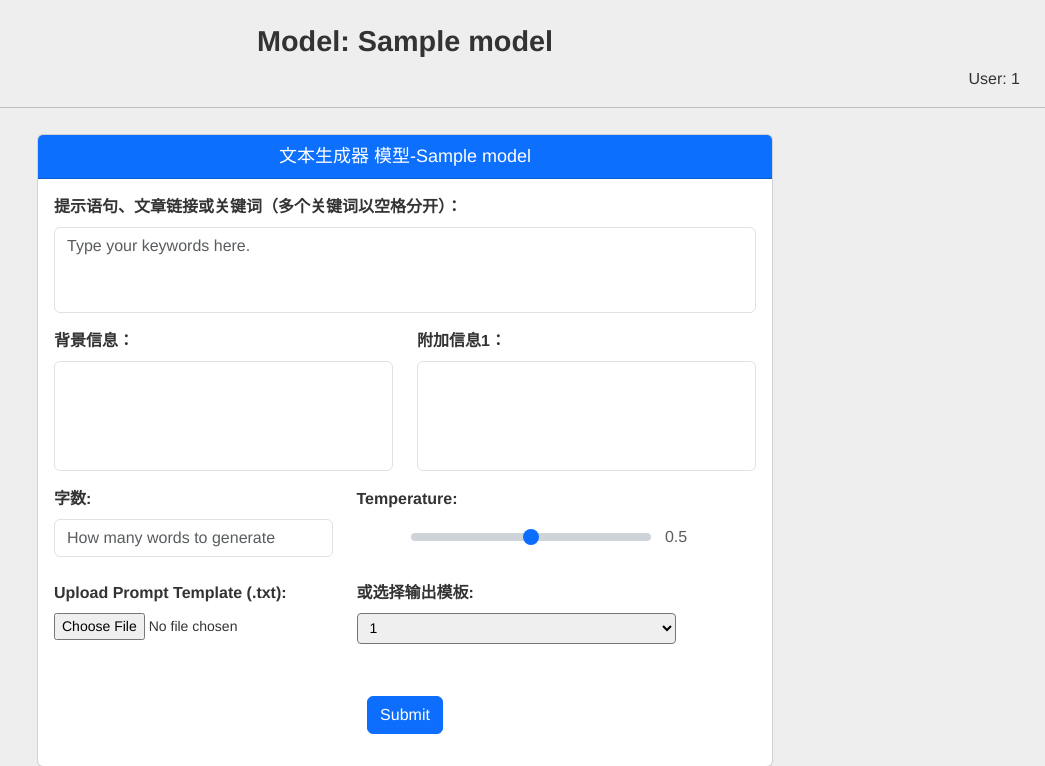
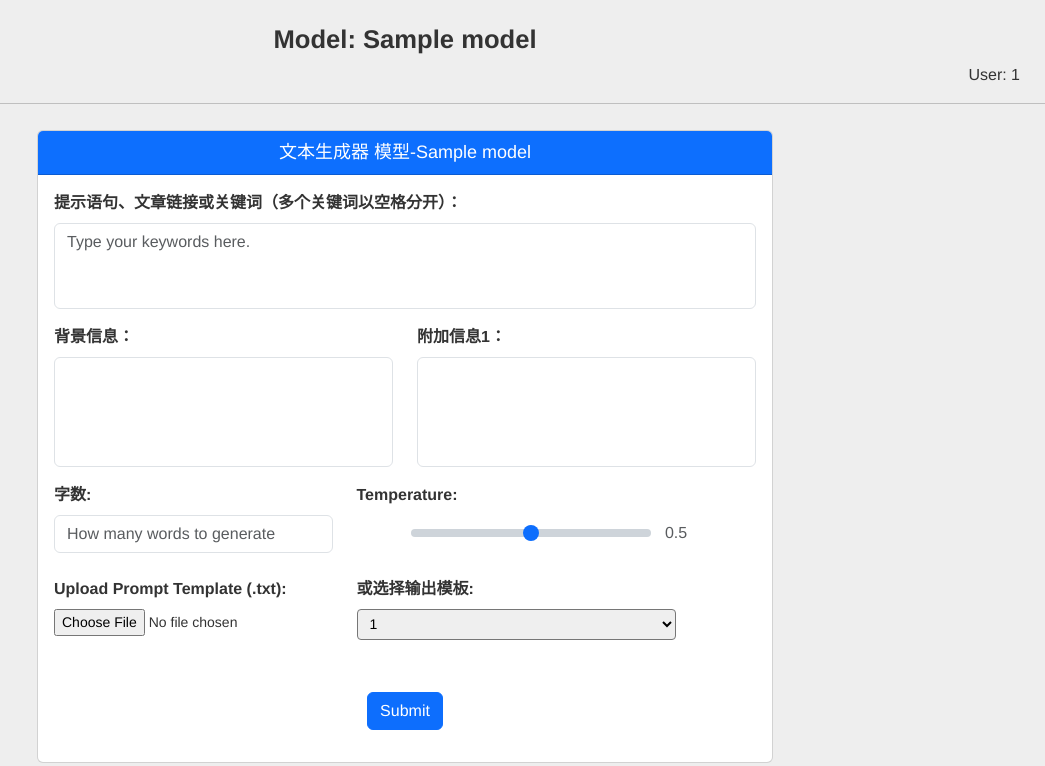
Before and after one commit to kangjian99/gptweb3, a Flask app: template templates/chat.html in a window 1280 px wide. Shown: the top 766 px of the page, without its empty margins (235-1280 px from the left). Run offline with Flask 3, Linux system fonts and the light colour scheme; the template is opened without the code that fills it: most values are stand-ins (such as "Sample title", 1, 10 or a date in 2020); some libraries are stand-ins or nearby versions.

Commit message:
Update style.css

```diff
--- a/static/style.css
+++ b/static/style.css
@@ -31,7 +31,7 @@ p {
 }
 
 h1 {
-  font-size: 1.8rem;
+  font-size: 1.6rem;
   font-weight: bold;
 }
 
```
